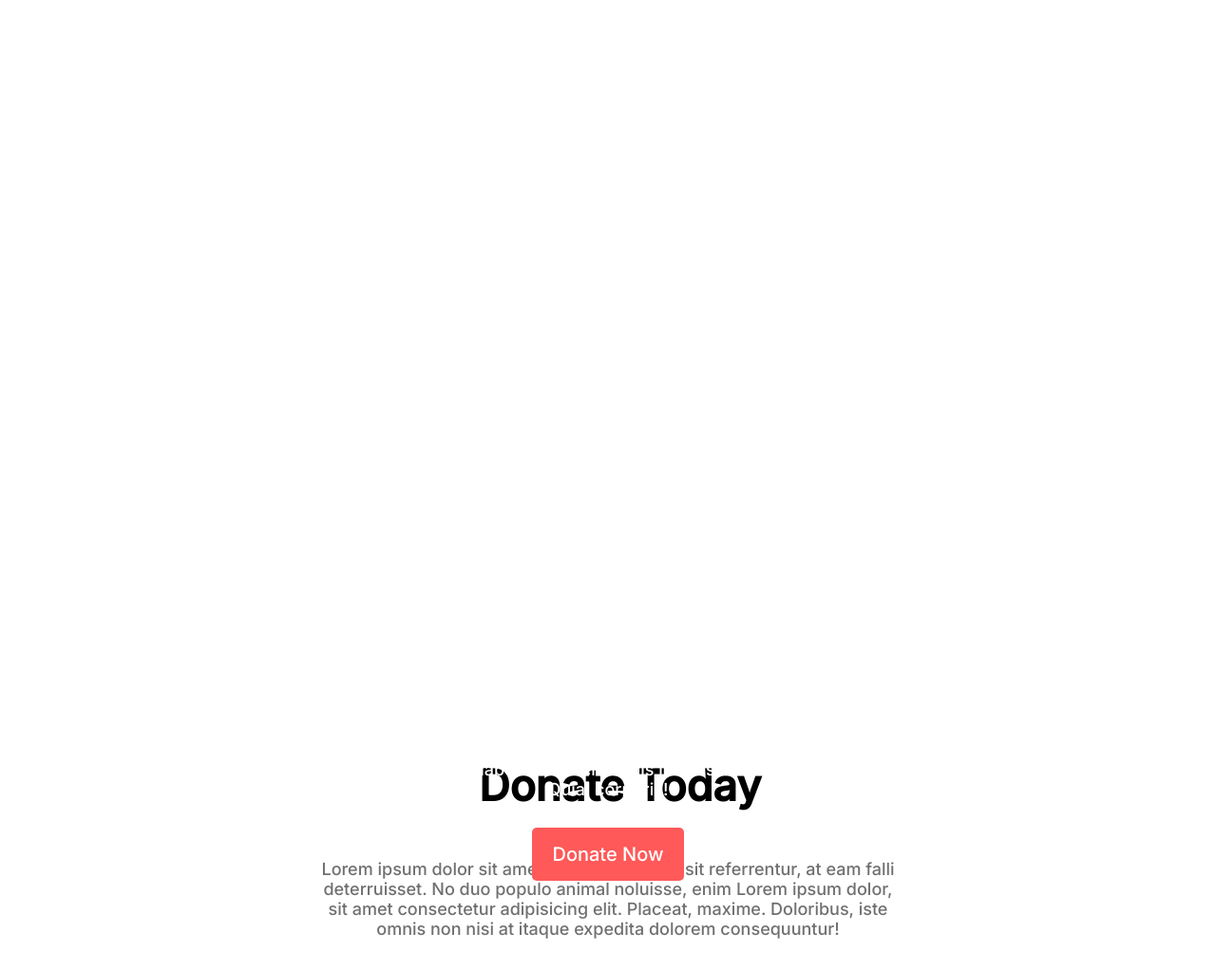
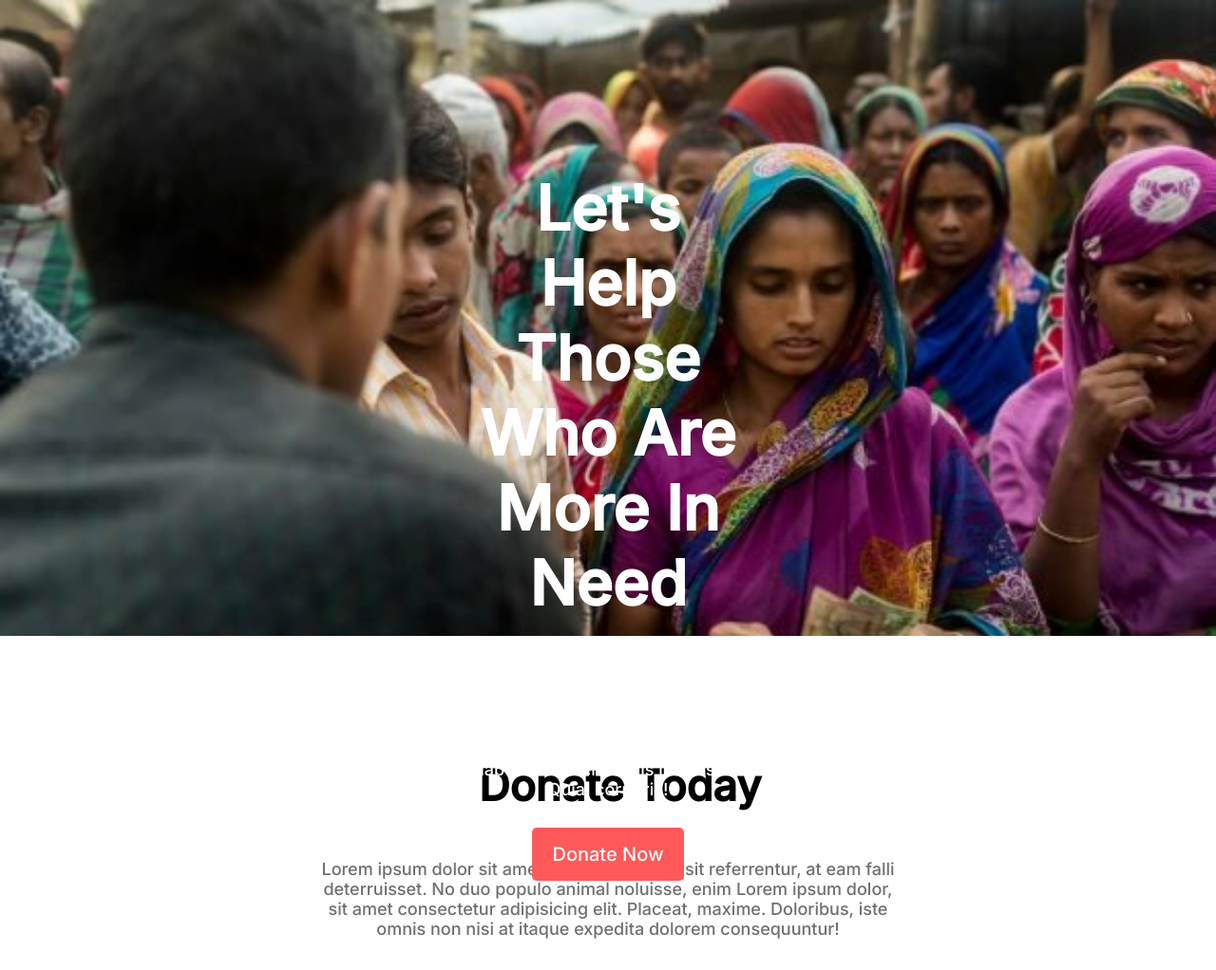
Before and after one commit to AbdullahANoman/practice-1, a plain HTML site: page index.html in a window 1280 px wide. Shown: the top 1022 px of the page at 95% size. Drawn offline with Linux system fonts and the light colour scheme; the site is published under a folder, as on GitHub Pages, so addresses that start at the root find nothing.

Commit message:
push css img ..

```diff
--- a/styles/styles.css
+++ b/styles/styles.css
@@ -7,7 +7,7 @@
 /* header styles */
 
 .header-bg {
-    background-image: url('/images/donation1.jpg');
+    background-image: url('../images/donation1.jpg');
     height: 670px;
     width: 100%;
     background-repeat: no-repeat;
```
